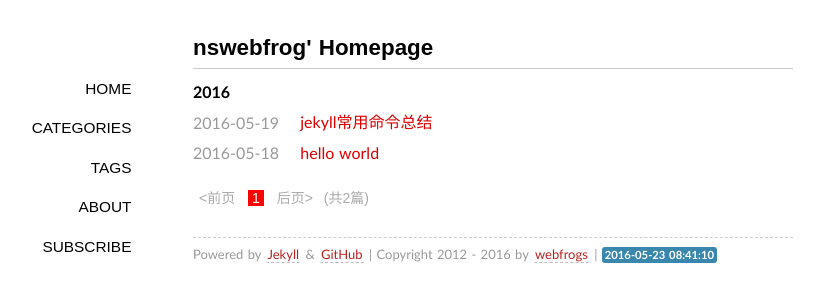
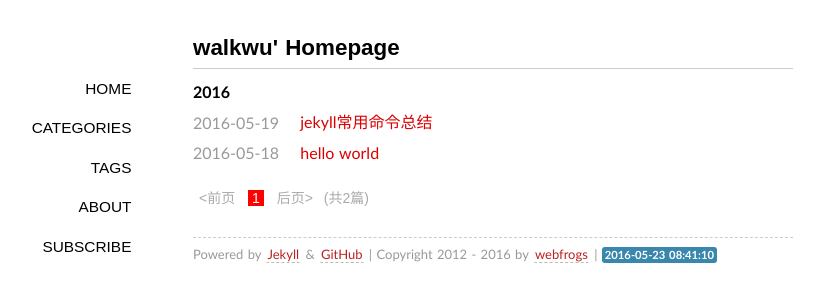
Before and after one commit to WalkSmile00/jekyll_demo, a Jekyll site: the page built from index.html, in a window 1280 px wide. Shown: the top 302 px of the page, without its empty margins (147-971 px from the left). Built offline with Jekyll 4.4.1, drawn with Linux system fonts in a browser that asks for light colours; some web fonts are replaced; Markdown is read by kramdown in place of the engine named in the settings; the list of posts is cut into pages by our own code; comment, search, counter and statistics services are not loaded.

Commit message:
change layouts

```diff
--- a/_config.yml
+++ b/_config.yml
@@ -1,8 +1,8 @@
 markdown: rdiscount
 permalink: /:year/:month/:day/:title/
-url: http://blog.nswebfrog.com
-author: nswebfrog
+url: baseurl
+author: walkwu
 highlighter: pygments
-exclude: ["Rakefile", "CNAME", "README.md"]
+exclude: ["Rakefile", "README.md"]
 safe: true
 paginate: 16
--- a/index.html
+++ b/index.html
@@ -1,5 +1,5 @@
 ---
-title: nswebfrog' Homepage
+title: walkwu' Homepage
 layout: page
 ---
 
```
Also changed, not shown: 2 other files.
